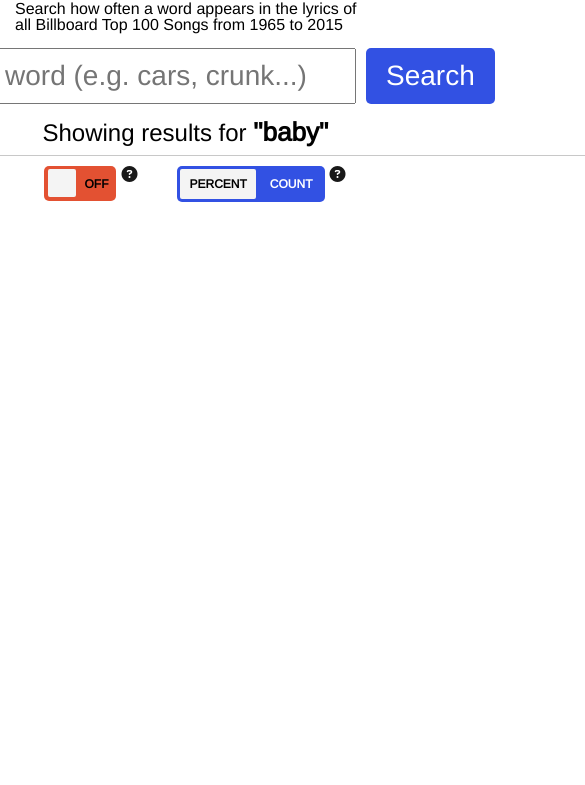
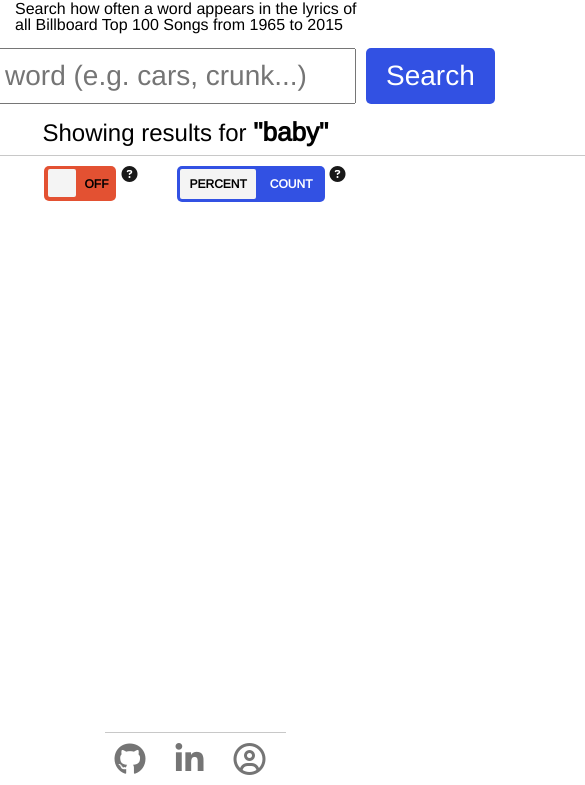
Before and after one commit to Tassosb/lyrical, a website built with webpack: page index.html in a window 390 px wide. Shown: the part 66-851 px from the top of the page, 585 px wide, since content can reach past the window. Built offline with nearby package versions, Linux system fonts and the light colour scheme; a web font is replaced by a local one.

Commit message:
Add link sidebar that is responsive

```diff
--- a/css/application.css
+++ b/css/application.css
@@ -5,9 +5,36 @@
 
 main {
   display: flex;
+  justify-content: center;
+  margin: 0 auto;
+  margin-bottom: 10px;
+}
+
+section.sidebar {
+  margin-top: 100px;
+}
+
+ul.links > li {
+  margin: 20px 0 10px 0;
+}
+
+a.icon {
+  font-size: 32px;
+  color: #757575;
+  text-decoration: none;
+}
+
+a.icon:hover {
+  color: #999;
+}
+
+.flex-col {
+  display: flex;
   flex-direction: column;
+}
+
+.center {
   align-items: center;
-  margin-bottom: 10px;
 }
 
 h1.title {
@@ -47,8 +74,7 @@
 }
 
 figure#graph {
-  /*margin-top: 20px;*/
-  width: 960px;
+  width: 900px;
   height: 500px;
 }
 
@@ -283,3 +309,24 @@
     box-shadow: 0 2.5em 0 0;
   }
 }
+
+/* Media Queries */
+
+@media only screen and (max-width: 920px) {
+  main {
+    flex-direction: column;
+  }
+  ul.links {
+    border-top: 1px solid rgb(200, 200, 200);
+    margin-top: 10px;
+    padding-top: 10px;
+    flex-direction: row;
+  }
+  ul.links > li {
+    margin: 0 20px 0 10px;
+  }
+
+  section.sidebar {
+    margin: 0 auto;
+  }
+}
--- a/index.html
+++ b/index.html
@@ -13,6 +13,7 @@
   </head>
   <body>
     <main>
+      <section class='flex-col center content'>
         <h1 class='title'>Lyrical</h1>
         <h3 class='sub-title'>Search how often a word appears in the lyrics of all Billboard Top 100 Songs from 1965 to 2015</h3>
         <form class="search">
@@ -49,6 +50,14 @@
         <figure id='graph'>
           <div class="loader">Loading...</div>
         </figure>
+      </section>
+      <section class='sidebar'>
+        <ul class='links flex-col center'>
+          <li><a href="https://github.com/Tassosb/lyrical" class="icon alt fa fa-github"></a></li>
+          <li><a href="https://www.linkedin.com/in/tassos-bareiss/" class="icon alt fa fa-linkedin"></a></li>
+          <li><a href="https://www.tassosbareiss.com/" class="icon alt fa fa-user-circle-o"></a></li>
+        </ul>
+      </section>
     </main>
     <script src="./js/bundle.js" type="text/javascript"></script>
   </body>
```
Lines whose indentation alone changed are shown as unchanged.
